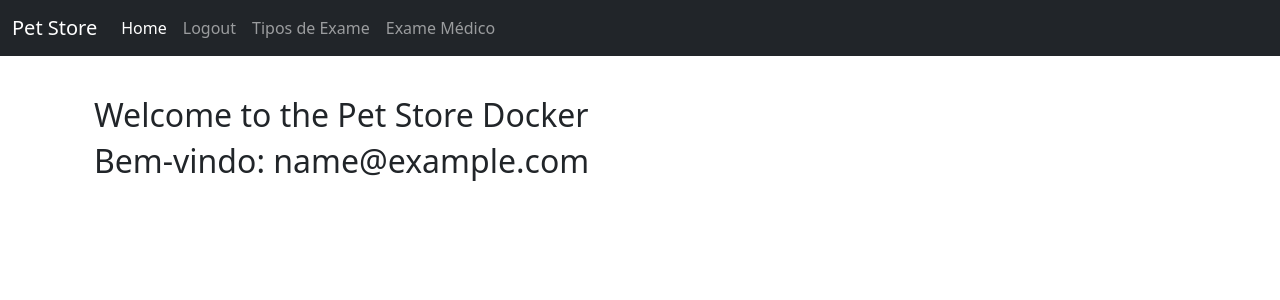
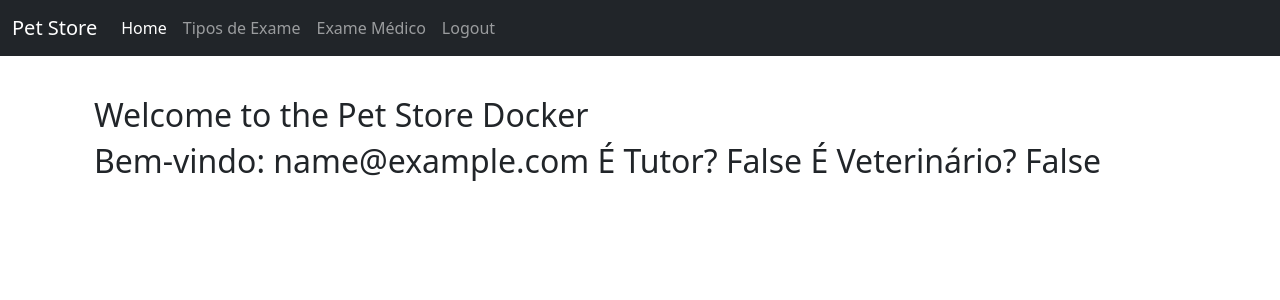
Before and after one commit to Eduardo-Lucas/pet-store-docker, a Django app: page / in a window 1280 px wide. Shown: the top 300 px of the page. Run offline with Django 4.2, Linux system fonts and the light colour scheme; the visitor is signed in with stand-in values (Sample User, id 1); parts of the project's set-up code (start-up, migrations or seed data) failed here and were passed over; some libraries are stand-ins or nearby versions.

Commit message:
failing version

```diff
--- a/app/core/templates/core/index.html
+++ b/app/core/templates/core/index.html
@@ -4,7 +4,10 @@
   <div class="row">
     <h2 class="mt-5">Welcome to the Pet Store Docker</h2>
     {% if user.is_authenticated %}
-    <h2>Bem-vindo: {{user.email}}</h2>
+    <h2>
+      Bem-vindo: {{user.email}} É Tutor? {{user.is_tutor}} É Veterinário?
+      {{user.is_veterinario}}
+    </h2>
     {% else %}
     <h2>Não Logado!</h2>
     {% endif %}
--- a/app/templates/base.html
+++ b/app/templates/base.html
@@ -111,17 +111,17 @@
               <a class="nav-link active" aria-current="page" href="{% url 'core:index' %}">Home</a>
             </li>
             <li class="nav-item">
+              <a class="nav-link" href="{% url 'exame_medico:tipo-exame-list' %}">Tipos de Exame</a>
+            </li>
+            <li class="nav-item">
+              <a class="nav-link" href="{% url 'exame_medico:exame-medico-list' %}">Exame Médico</a>
+            </li>
+            <li class="nav-item">
               {% if user.is_authenticated %}
                 <a class="nav-link" href="{% url 'users:logout' %}">Logout</a>
               {% else %}
                 <a class="nav-link" href="{% url 'users:login' %}">Login</a>
               {% endif %}
-            </li>
-            <li class="nav-item">
-              <a class="nav-link" href="{% url 'exame_medico:tipo-exame-list' %}">Tipos de Exame</a>
-            </li>
-            <li class="nav-item">
-              <a class="nav-link" href="{% url 'exame_medico:exame-medico-list' %}">Exame Médico</a>
             </li>
 
 
```
Also changed, not shown: app/requirements.txt (+26 -7 lines), 3 other files.
